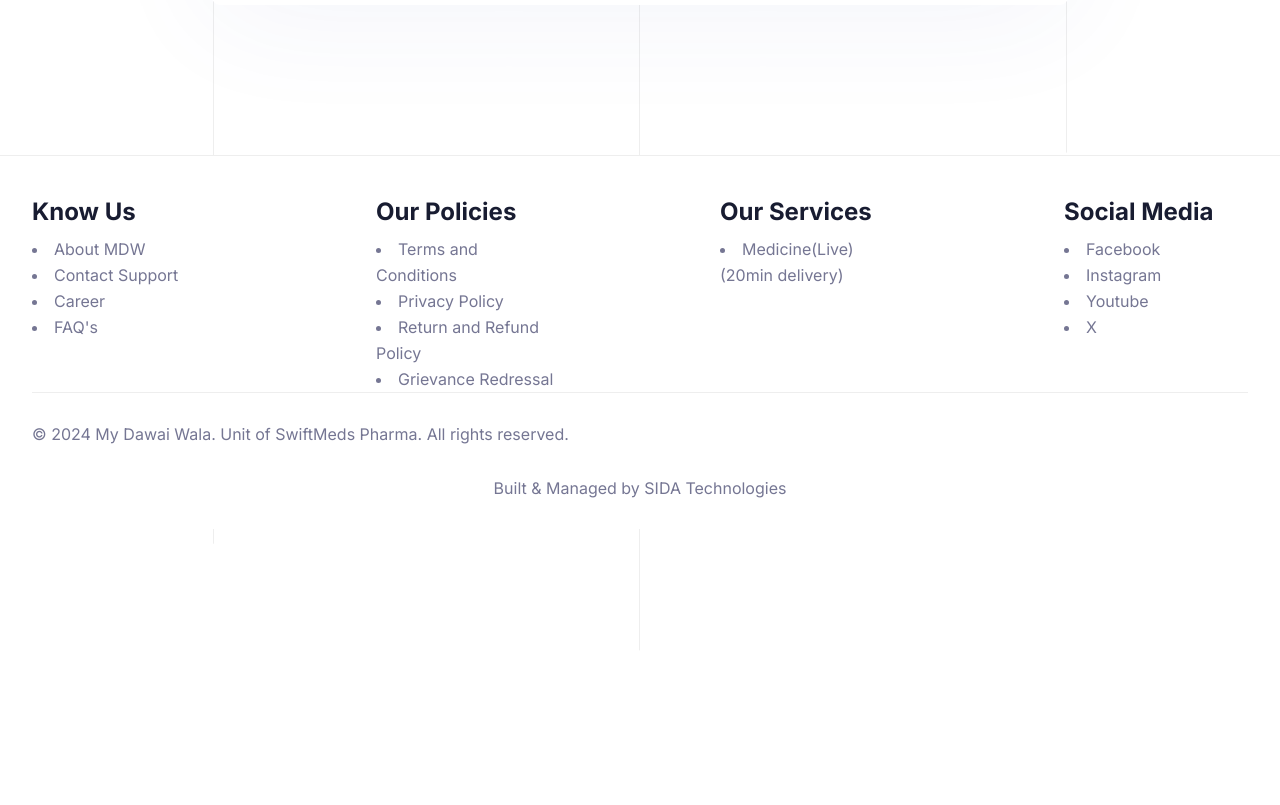
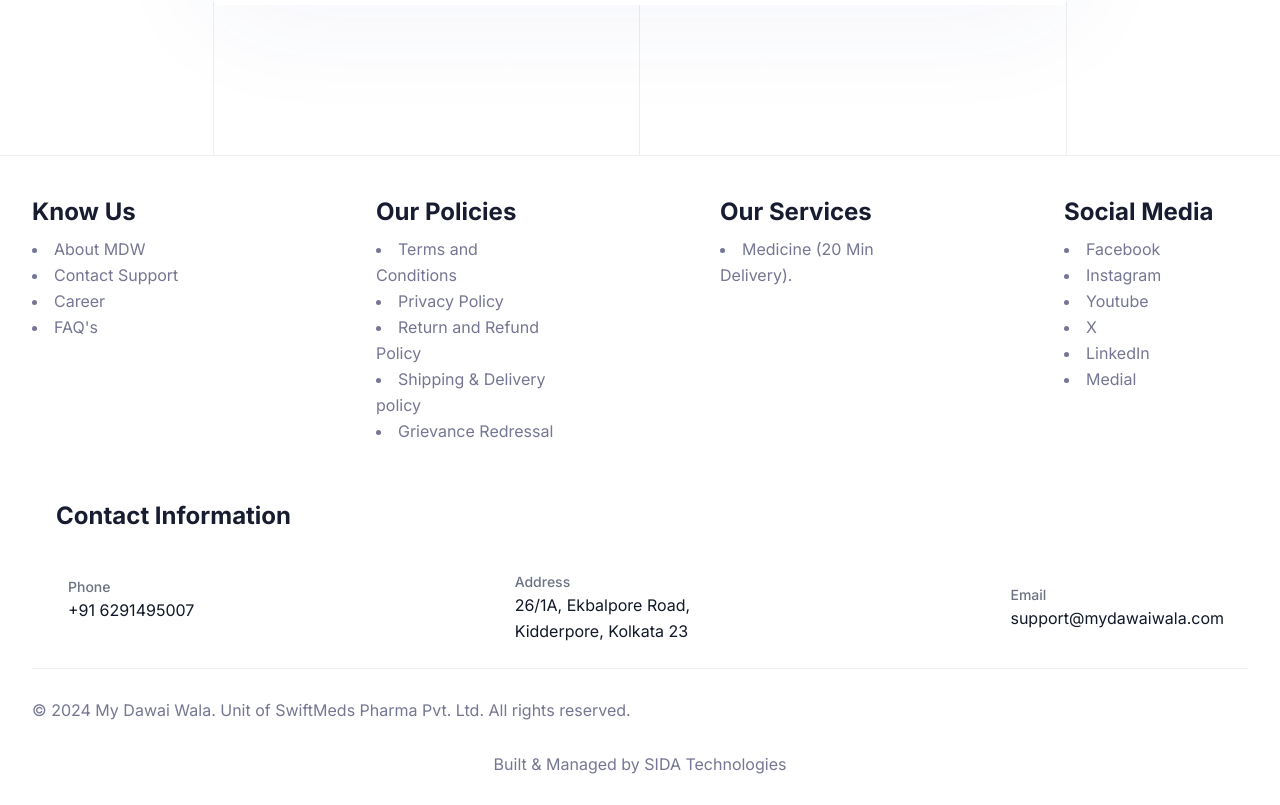
Before and after one commit to MyDawaiWala10/Website, a Next.js app: page /auth/signin in a window 1280 px wide. Shown: the part 843-1648 px from the top of the page. Before the commit the page ends 1372 px from the top, so only its background shows below. Built offline with nearby package versions, Linux system fonts and the light colour scheme.

Commit message:
fix: changes links, icons, float whatsapp

```diff
--- a/app/(site)/page.tsx
+++ b/app/(site)/page.tsx
@@ -15,6 +15,7 @@
 import Testimonial from "@/components/Testimonial";
 import Imagecarousel from "@/components/Crousel";
 import CalendarWidget from "@/components/CalendarWidget";
+import WhatsAppFloat from "@/components/whatsapp-float-button";
 
 export const metadata: Metadata = {
   title: "My DawaiWala",
@@ -25,7 +26,8 @@
 export default function Home() {
   return (
     <main>
-      <CalendarWidget />
+      {/* <CalendarWidget /> */}
+      <WhatsAppFloat />
       {/* <Hero /> */}
       <Imagecarousel />
       <Brands />
--- /dev/null
+++ b/components/Categories/flip-card.tsx
@@ -0,0 +1,43 @@
+'use client'
+import React, { useState } from 'react';
+
+export default function FlipCard() {
+  const [isFlipped, setIsFlipped] = useState(false);
+
+  return (
+    <div
+      className={`relative h-full w-full rounded-xl shadow-xl transition-all duration-500 [transform-style:preserve-3d]
+        ${isFlipped ? '[transform:rotateY(180deg)]' : ''}
+        group sm:group-hover:[transform:rotateY(180deg)]`}
+      onClick={() => {
+        // Only allow tap-to-flip for small screens
+        if (window.innerWidth < 640) setIsFlipped((prev) => !prev);
+      }}
+    >
+      {/* Front Side (image side) */}
+      <div className="absolute inset-0 h-full w-full rounded-xl bg-red-600 text-white p-6 [backface-visibility:hidden]">
+        <div className="flex flex-col h-full w-full items-center justify-center">
+          <div className="w-64 h-64">
+            <img
+              src="/images/icon/medicine.svg"
+              alt="MDW Medicines"
+              className="w-full h-full"
+            />
+          </div>
+        </div>
+      </div>
+
+      {/* Back Side (text/details side) */}
+      <div className="absolute inset-0 h-full w-full rounded-xl bg-red-600 text-white p-8 [backface-visibility:hidden] [transform:rotateY(180deg)]">
+        <div className="flex flex-col h-full w-full items-start justify-start">
+          <h2 className="text-3xl font-bold mb-4 font-bricolage tracking-tight">MDW Medicine</h2>
+          <p className="text-base mb-4 font-semibold">20mins Medicine Delivery</p>
+          <ul className="list-disc pl-5">
+            <li className="mb-2">Prescription medications & OTC drugs</li>
+            <li>Fast delivery for urgent medical needs</li>
+          </ul>
+        </div>
+      </div>
+    </div>
+  );
+}
--- a/components/Categories/index.tsx
+++ b/components/Categories/index.tsx
@@ -3,7 +3,8 @@
 import SectionHeader from "../Common/SectionHeader";
 import categoriesData from "./categoriesData";
 
-import '@fontsource-variable/bricolage-grotesque';
+import "@fontsource-variable/bricolage-grotesque";
+import FlipCard from "./flip-card";
 
 const Feature = () => {
   const leftCategories = categoriesData.slice(0, 8);
@@ -21,34 +22,13 @@
             }}
           />
           <p className="mb-5 mt-12.5 text-center text-base font-bold tracking-widest text-gray-700 lg:mt-15 xl:mt-20">
-            Select by category
+            {/* Select by category */}
           </p>
 
-          <div className="flex flex-col md:flex-row gap-6 justify-center">
+          <div className="flex flex-col justify-center gap-6 md:flex-row">
             {/* Left Card */}
-            <div className="md:w-[40%] group h-[300px] [perspective:1000px] ">
-              <div className="relative h-full w-full rounded-xl shadow-xl transition-all duration-500 [transform-style:preserve-3d] group-hover:[transform:rotateY(180deg)]">
-                {/* Front Side */}
-                <div className="absolute inset-0 h-full w-full rounded-xl bg-red-600 text-white p-8 [backface-visibility:hidden]">
-                  <div className="flex flex-col h-full w-full items-start justify-start">
-                      <h2 className="text-3xl font-bold mb-4 font-bricolage tracking-tight">MDW Medicine</h2>
-                      <p className="text-base mb-4 font-semibold">20mins Medicine Delivery</p>
-                      <ul className="list-disc pl-5">
-                        <li className="mb-2">Prescription medications & OTC drugs</li>
-                        <li>Fast delivery for urgent medical needs</li>
-                      </ul>
-                  </div>
-                </div>
-
-                {/* Back Side */}
-                <div className="absolute inset-0 h-full w-full rounded-xl bg-red-600 text-white p-6 [backface-visibility:hidden] [transform:rotateY(180deg)] relative">
-                  <div className="flex flex-col h-full w-full items-center justify-center">
-                    <div className="w-64 h-64">
-                      <img src="/images/icon/medicine.svg" alt="MDW Medicines" className="w-full h-full" />
-                    </div>
-                  </div>
-                </div>
-              </div>
+            <div className="group h-[300px] [perspective:1000px] md:w-[40%] ">
+              <FlipCard />
             </div>
 
             {/* Right Card */}
@@ -76,7 +56,7 @@
             </div> */}
           </div>
 
-          <div className="flex items-center justify-center mt-10">
+          <div className="mt-10 flex items-center justify-center">
             <a href="https://wa.link/oprl2e">
               <button className="inline-flex items-center justify-center gap-5 rounded-full bg-zumthor px-20 py-4 dark:border dark:border-strokedark dark:bg-blacksection">
                 <span className="text-xl font-medium text-black dark:text-white">
--- a/components/Footer/index.tsx
+++ b/components/Footer/index.tsx
@@ -15,39 +15,43 @@
                 <div className="w-full flex flex-col gap-2 justify-start items-start mb-4">
                   <p className="text-black font-bold text-2xl ">Know Us</p>
                   <ul>
-                    <a href="/"><li className="list-disc list-inside">About MDW</li></a>
-                    <a href="/"><li className="list-disc list-inside">Contact Support</li></a>
-                    <a href="/"><li className="list-disc list-inside">Career</li></a>
-                    <a href="/"><li className="list-disc list-inside">FAQ's</li></a>
+                    <a href=" https://3vra7mgrlh.ufs.sh/f/b8iVQa6UTCDi8oQXVTZOVGCg5KJP9WjrtL6slfcH71hx0UEB"><li className="list-disc list-inside">About MDW</li></a>
+                    <a href=" https://3vra7mgrlh.ufs.sh/f/b8iVQa6UTCDiFlPaGulOb5lZowegLCc8WV1fuTQXmABUhvNE"><li className="list-disc list-inside">Contact Support</li></a>
+                    <a href=" https://3vra7mgrlh.ufs.sh/f/b8iVQa6UTCDikiHo3DXu6TAtl4bH3dmRqcBCgvN7MjynGhrz"><li className="list-disc list-inside">Career</li></a>
+                    <a href=" https://3vra7mgrlh.ufs.sh/f/b8iVQa6UTCDi9nGBl8jxy6eVDSCcntEPYvWZsUl438uI2poh"><li className="list-disc list-inside">FAQ's</li></a>
                   </ul>
                 </div>
                 <div className="w-full flex flex-col gap-2 justify-start items-start">
                   <p className="text-black font-bold text-2xl ">Our Policies</p>
                   <ul>
-                    <a href="https://3vra7mgrlh.ufs.sh/f/b8iVQa6UTCDiMgQPmND92nZDo7HtUT0dlfEX6cKivBQugrIV"><li className="list-disc list-inside">Terms and Conditions</li></a>
-                    <a href="https://3vra7mgrlh.ufs.sh/f/b8iVQa6UTCDiFlPfXEXOb5lZowegLCc8WV1fuTQXmABUhvNE"><li className="list-disc list-inside">Privacy Policy</li></a>
+                    <a href="https://3vra7mgrlh.ufs.sh/f/b8iVQa6UTCDiDZh0htaHs1edfE6n4JLPrBvlqxtkybQipAX9"><li className="list-disc list-inside">Terms and Conditions</li></a>
+                    <a href=" https://3vra7mgrlh.ufs.sh/f/b8iVQa6UTCDinfEtogAsJ2h95gpP4froiO6IYxwBQSM3qduW"><li className="list-disc list-inside">Privacy Policy</li></a>
                     <a href="https://3vra7mgrlh.ufs.sh/f/b8iVQa6UTCDisTXmomYxqc9mNtk4Fg6jYTEd7b2yOPUKzZQH"><li className="list-disc list-inside">Return and Refund Policy</li></a>
-                    <a href="https://3vra7mgrlh.ufs.sh/f/b8iVQa6UTCDi2DxfDp6sdKv1pxqDjelWktboUiXHuRJ09IEF"><li className="list-disc list-inside">Grievance Redressal</li></a>
+                    <a href="https://3vra7mgrlh.ufs.sh/f/b8iVQa6UTCDigmZGCFEFCh7gNvW6DfG2caHJuZzQOURlbjMw"><li className="list-disc list-inside">Shipping & Delivery policy</li></a>
+                    <a href="https://3vra7mgrlh.ufs.sh/f/b8iVQa6UTCDipWbjORHXKh7iv1Y03FeqU6Pm4AJtCZbRorWI"><li className="list-disc list-inside">Grievance Redressal</li></a>
                   </ul>
                 </div>
                 <div className="w-full flex flex-col gap-2 justify-start items-start">
                   <p className="text-black font-bold text-2xl ">Our Services</p>
                   <ul>
-                    <a href="/"><li className="list-disc list-inside">Medicine(Live) (20min
-delivery)</li></a>
+                    <li className="list-disc list-inside">Medicine (20 Min Delivery).</li>
                     {/* <a href="/"><li className="list-disc list-inside">Therapy</li></a> */}
                   </ul>
                 </div>
                 <div className="w-full flex flex-col gap-2 justify-start items-start">
                   <p className="text-black font-bold text-2xl ">Social Media</p>
                   <ul>
-                    <a href="/"><li className="list-disc list-inside">Facebook</li></a>
-                    <a href="/"><li className="list-disc list-inside">Instagram</li></a>
-                    <a href="/"><li className="list-disc list-inside">Youtube</li></a>
-                    <a href="/"><li className="list-disc list-inside">X</li></a>
-                    {/* <a href="/"><li className="list-disc list-inside">Medial</li></a> */}
+                    <a href="https://www.facebook.com/mydawaiwala/"><li className="list-disc list-inside">Facebook</li></a>
+                    <a href="https://www.instagram.com/mydawaiwala/"><li className="list-disc list-inside">Instagram</li></a>
+                    <a href=" https://www.youtube.com/@mydawaiwala"><li className="list-disc list-inside">Youtube</li></a>
+                    <a href="https://x.com/MyDawaiwala"><li className="list-disc list-inside">X</li></a>
+                    <a href="https://www.linkedin.com/company/my-dawai-wala"><li className="list-disc list-inside">LinkedIn</li></a>
+                    <a href=" https://medial.app/user/my-dawai-wala-2a2cbadfe91d9 "><li className="list-disc list-inside">Medial</li></a>
                   </ul>
                 </div>
+              </div>
+              <div>
+                <ContactInfo />
               </div>
             </div>
           </div>
@@ -77,7 +81,7 @@
                 <div className="flex flex-col items-center justify-between gap-2 md:flex-row md:gap-0">
                   <p>
                     &copy; {new Date().getFullYear()} My Dawai Wala. Unit of
-                    SwiftMeds Pharma. All rights reserved.
+                    SwiftMeds Pharma Pvt. Ltd. All rights reserved.
                   </p>
                   {/* <div className="animate_top mb-3 mt-3">
                     <ul className="flex items-center gap-5">
@@ -236,3 +240,60 @@
 };
 
 export default Footer;
+
+
+const ContactInfo = () => {
+  return (
+    <div className="rounded-lg p-6 w-full mx-auto">
+      <h2 className="text-2xl font-bold text-black mb-6">Contact Information</h2>
+
+      <div className="w-full flex flex-col md:flex-row justify-between items-start md:items-center space-y-4">
+        {/* Phone Number */}
+        <div className="flex items-center space-x-3">
+          <div className="flex-shrink-0">
+            {/* <Phone className="h-5 w-5 text-blue-600" /> */}
+          </div>
+          <div>
+            <p className="text-sm font-medium text-gray-500">Phone</p>
+            <a
+              href="tel:+916291495007"
+              className="text-gray-900 hover:text-blue-600 transition-colors"
+            >
+              +91 6291495007
+            </a>
+          </div>
+        </div>
+
+        {/* Address */}
+        <div className="flex items-start space-x-3">
+          <div className="flex-shrink-0 mt-1">
+            {/* <MapPin className="h-5 w-5 text-blue-600" /> */}
+          </div>
+          <div>
+            <p className="text-sm font-medium text-gray-500">Address</p>
+            <p className="text-gray-900">
+              26/1A, Ekbalpore Road,<br />
+              Kidderpore, Kolkata 23
+            </p>
+          </div>
+        </div>
+
+        {/* Email */}
+        <div className="flex items-center space-x-3">
+          <div className="flex-shrink-0">
+            {/* <Mail className="h-5 w-5 text-blue-600" /> */}
+          </div>
+          <div>
+            <p className="text-sm font-medium text-gray-500">Email</p>
+            <a
+              href="mailto:support@mydawaiwala.com"
+              className="text-gray-900 hover:text-blue-600 transition-colors"
+            >
+              support@mydawaiwala.com
+            </a>
+          </div>
+        </div>
+      </div>
+    </div>
+  );
+};
--- a/components/Steps/index.tsx
+++ b/components/Steps/index.tsx
@@ -56,7 +56,7 @@
             </div>
             <div className="ml-6 lg:ml-0 lg:mt-10">
               <h3 className="before:font-mono text-xl font-bold text-gray-900 before:mb-2 before:block before:text-sm before:text-gray-500">
-                Select category
+                Visit our website.
               </h3>
               <h4 className="mt-2 text-base text-gray-700">
                 Scan the QR code/use our WhatsApp number/visit our website.
@@ -100,7 +100,7 @@
             </div>
             <div className="ml-6 lg:ml-0 lg:mt-10">
               <h3 className="before:font-mono text-xl font-bold text-gray-900 before:mb-2 before:block before:text-sm before:text-gray-500">
-              Choose how you want to order
+              Either upload your prescription or talk to our pharmacist.
               </h3>
               <h4 className="mt-2 text-base text-gray-700">
               Upload your prescription/send the medicine name/talk to our pharmacist
@@ -171,7 +171,7 @@
             </div>
             <div className="ml-6 lg:ml-0 lg:mt-10">
               <h3 className="before:font-mono text-xl font-bold text-gray-900 before:mb-2 before:block before:text-sm before:text-gray-500">
-                Place your order
+                Your order has been placed.
               </h3>
               <h4 className="mt-2 text-base text-gray-700">
                 That's it. It's this easy to order medicines from MyDawaiWala.
```
Also changed, not shown: components/whatsapp-float-button.tsx (added, +56 -0 lines).
